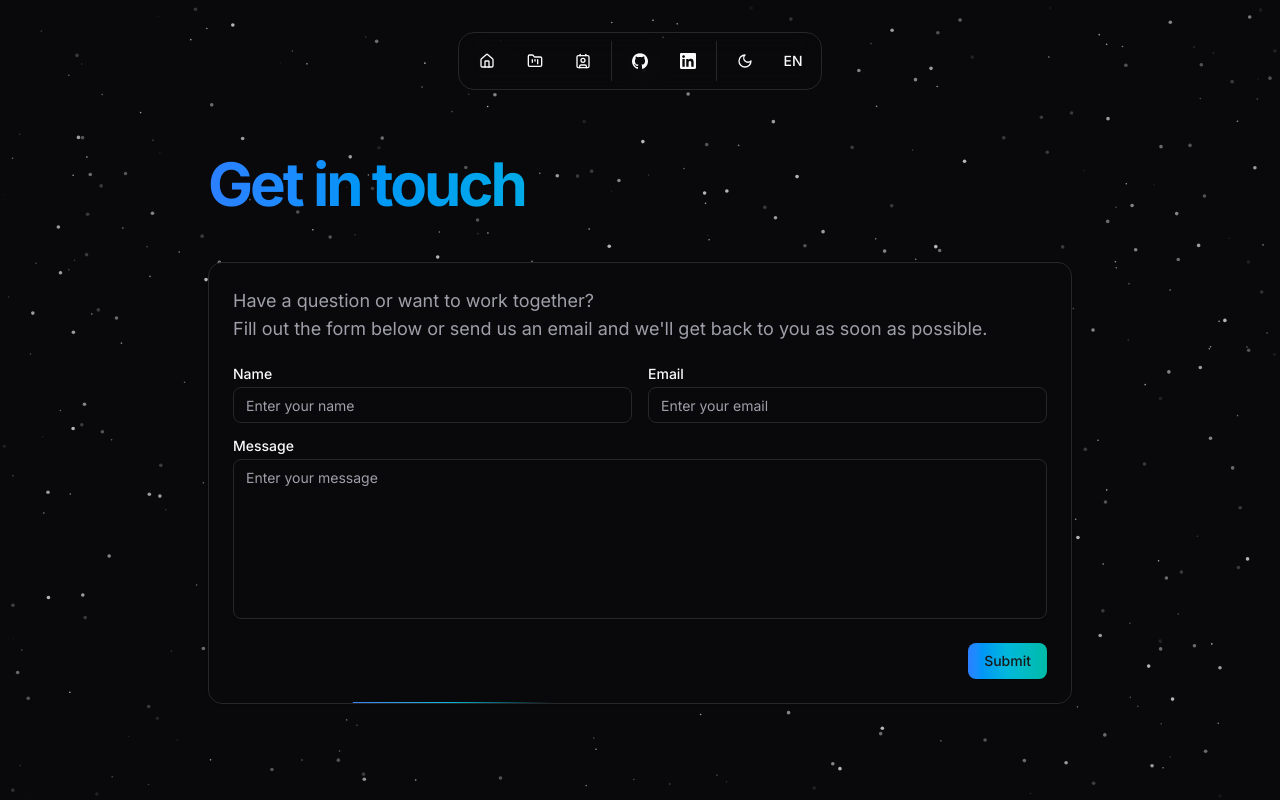
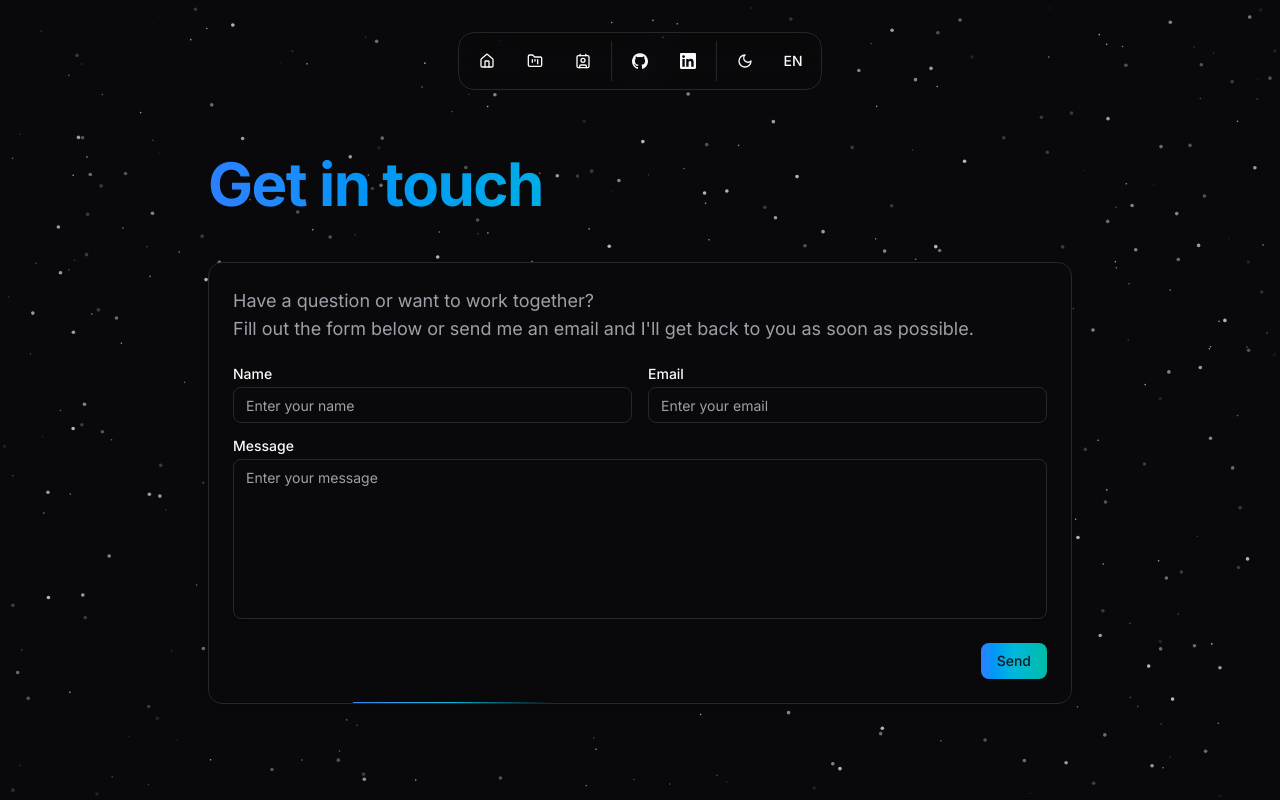
Before and after one commit to B-Cisek/bartlomiejcisek.pl, a React (Vite) app: page /contact in a window 1280 px wide. Built offline with nearby package versions, Linux system fonts and the light colour scheme.

Commit message:
adjustments

```diff
--- a/src/components/section-heading.tsx
+++ b/src/components/section-heading.tsx
@@ -1,7 +1,11 @@
 import React from 'react';
 
 function SectionHeading({ children }: { children: React.ReactNode }) {
-  return <h2 className="text-3xl font-bold mb-6">{children}</h2>;
+  return (
+    <h2 className="text-3xl font-bold mb-6 bg-gradient-to-r bg-linear-to-r from-blue-500 via-cyan-500 to-teal-500 bg-clip-text text-transparent">
+      {children}
+    </h2>
+  );
 }
 
 export default SectionHeading;
--- a/src/layouts/BaseLayout.tsx
+++ b/src/layouts/BaseLayout.tsx
@@ -13,22 +13,22 @@ function BaseLayout() {
   }, [theme]);
 
   return (
-    <>
-      <div className="relative min-h-screen">
+    <div className="min-h-screen relative">
       <Particles
-          className="absolute inset-0 z-0 size-full"
+        className="fixed inset-0 z-0"
         quantity={250}
         ease={80}
         color={color}
         size={0.8}
         refresh
       />
+      <div className="relative z-10">
         <Navigation />
         <main className="container mx-auto">
           <Outlet />
         </main>
       </div>
-    </>
+    </div>
   );
 }
 
--- a/src/locales/en/translation.json
+++ b/src/locales/en/translation.json
@@ -36,7 +36,7 @@
           "description": "Creating modules for the WHMCS system,Fixing bugs, Integrating with external APIs"
         },
         {
-          "title": "Software Developer",
+          "title": "Student Internship - PHP Developer",
           "subtitle": "Ideo Sp. z o.o, Rzeszów (2022-05 - 2022-07)",
           "description": "Working with the Edito CMS framework"
         }
@@ -45,5 +45,18 @@
     "skills": {
       "title": "Technical Skills"
     }
+  },
+  "contact": {
+    "title": "Get in touch",
+    "subtitle": "Have a question or want to work together?<br/>Fill out the form below or send me an email and I'll get back to you as soon as possible.",
+    "form": {
+      "name": "Name",
+      "namePlaceholder": "Enter your name",
+      "email": "Email",
+      "emailPlaceholder": "Enter your email",
+      "message": "Message",
+      "messagePlaceholder": "Enter your message",
+      "submit": "Send"
+    }
   }
 }
--- a/src/locales/pl/translation.json
+++ b/src/locales/pl/translation.json
@@ -46,5 +46,18 @@
     "skills": {
       "title": "Umiejętności"
     }
+  },
+  "contact": {
+    "title": "Kontakt",
+    "subtitle": "Masz pytanie lub chcesz współpracować?<br/>Wypełnij poniższy formularz, a ja skontaktuję się z Tobą tak szybko, jak to możliwe.",
+    "form": {
+      "name": "Nazwa",
+      "namePlaceholder": "Wpisz swoją nazwę",
+      "email": "Email",
+      "emailPlaceholder": "Wpisz swój email",
+      "message": "Wiadomość",
+      "messagePlaceholder": "Wpisz swoją wiadomość",
+      "submit": "Wyślij"
+    }
   }
 }
--- a/src/pages/Contact.tsx
+++ b/src/pages/Contact.tsx
@@ -11,8 +11,10 @@ import {
   CardHeader,
 } from '@/components/ui/card.tsx';
 import { Label } from '@/components/ui/label.tsx';
+import { Trans, useTranslation } from 'react-i18next';
 
 function Contact() {
+  const { t } = useTranslation();
   // const [formData, setFormData] = useState({
   //   name: '',
   //   email: '',
@@ -36,48 +38,50 @@ function Contact() {
   return (
     <div className="flex flex-col max-w-4xl mx-auto mt-16 px-4">
       <BlurFade delay={0.15} inView>
-        <h2 className="text-3xl font-bold tracking-tighter sm:text-5xl xl:text-6xl bg-gradient-to-r bg-linear-to-r from-blue-500 via-cyan-500 to-teal-500 bg-clip-text text-transparent">
-          Get in touch
+        <h2 className="text-3xl font-bold tracking-tight sm:text-5xl xl:text-6xl bg-gradient-to-r bg-linear-to-r from-blue-500 via-cyan-500 to-teal-500 bg-clip-text text-transparent">
+          {t('contact.title')}
         </h2>
       </BlurFade>
       <BlurFade delay={0.15 * 1.5} inView>
         <Card className="relative overflow-hidden mt-12">
           <CardHeader>
             <CardDescription className="sm:text-lg">
-              Have a question or want to work together?
-              <br /> Fill out the form below or send us an email and we'll get
-              back to you as soon as possible.
+              <Trans i18nKey="contact.subtitle" components={{ br: <br /> }} />
             </CardDescription>
           </CardHeader>
           <CardContent>
             <form className="flex flex-col gap-4">
               <div className="flex w-full items-center gap-4 flex-col sm:flex-row">
                 <div className="flex flex-col space-y-1.5 w-full sm:flex-1">
-                  <Label htmlFor="name">Name</Label>
-                  <Input id="name" type="text" placeholder="Enter your name" />
+                  <Label htmlFor="name">{t('contact.form.name')}</Label>
+                  <Input
+                    id="name"
+                    type="text"
+                    placeholder={t('contact.form.namePlaceholder')}
+                  />
                 </div>
                 <div className="flex flex-col space-y-1.5 w-full sm:flex-1">
-                  <Label htmlFor="email">Email</Label>
+                  <Label htmlFor="email">{t('contact.form.email')}</Label>
                   <Input
                     id="email"
                     type="email"
-                    placeholder="Enter your email"
+                    placeholder={t('contact.form.emailPlaceholder')}
                   />
                 </div>
               </div>
               <div className="flex flex-col space-y-1.5">
-                <Label htmlFor="message">Message</Label>
+                <Label htmlFor="message">{t('contact.form.message')}</Label>
                 <Textarea
                   id="message"
-                  placeholder="Enter your message"
+                  placeholder={t('contact.form.messagePlaceholder')}
                   className="resize-none h-40"
                 />
               </div>
             </form>
           </CardContent>
           <CardFooter className="flex justify-end">
-            <Button className="bg-gradient-to-r bg-linear-to-r from-blue-500 via-cyan-500 to-teal-500">
-              Submit
+            <Button className="bg-gradient-to-r bg-linear-to-r from-blue-500 via-cyan-500 to-teal-500 cursor-pointer">
+              {t('contact.form.submit')}
             </Button>
           </CardFooter>
           <BorderBeam
```
Lines whose indentation alone changed are shown as unchanged.
